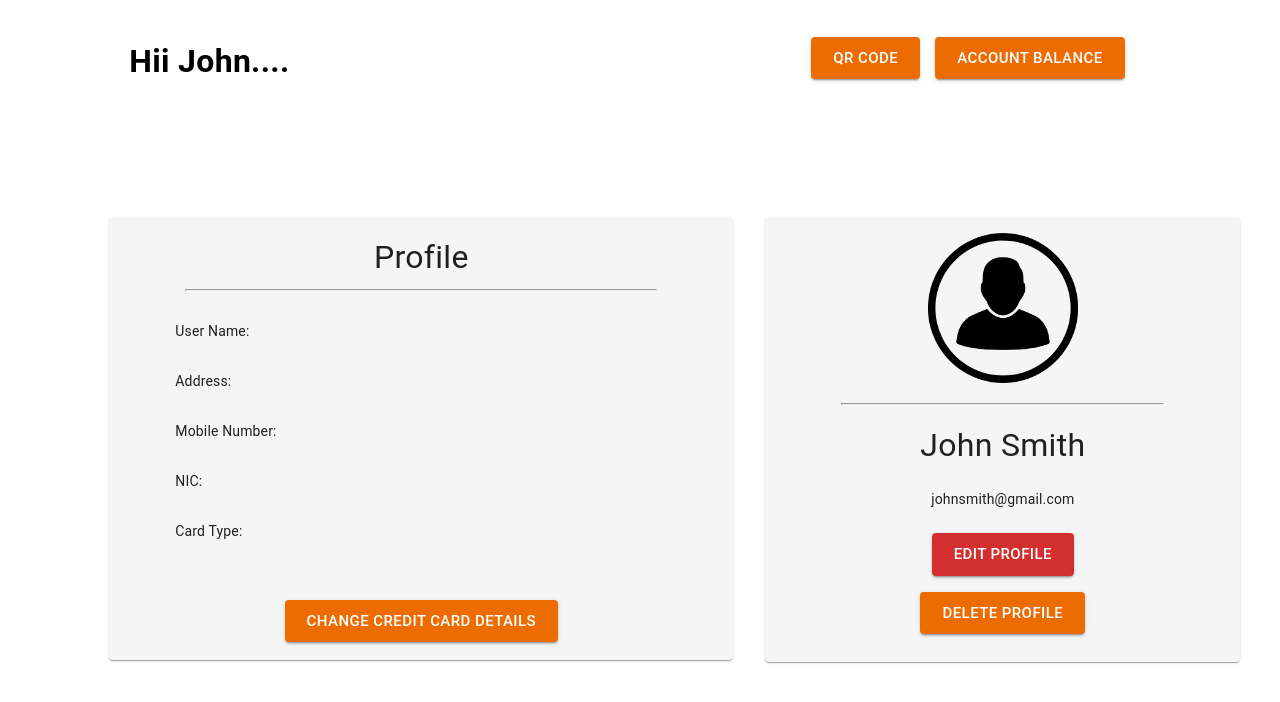
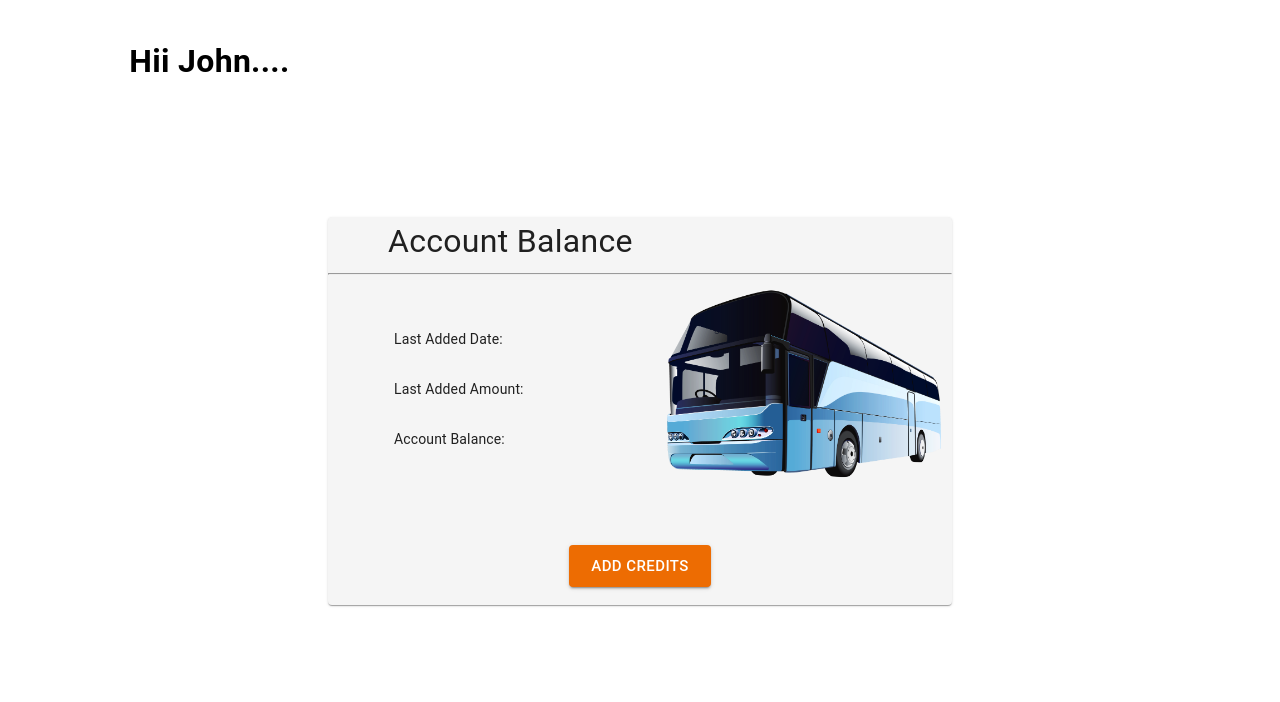
Before and after one commit to di-nethra/SSD-fixed, a React (Create React App) app in the folder ticketfrontend/: page / in a window 1280 px wide. Shown: the top 702 px of the page. Built offline with nearby package versions, Linux system fonts and the light colour scheme.

Commit message:
account balance page ui added

```diff
--- a/ticketfrontend/src/App.js
+++ b/ticketfrontend/src/App.js
@@ -1,11 +1,14 @@
 import logo from './logo.svg';
 import './App.css';
 import UserAccountDashboard from './components/user_profile/UserAccountDashboard';
+import AccountBalancePage from './components/user_profile/AccountBalancePage';
+
 
 function App() {
   return (
     <div className="App">
-     <UserAccountDashboard />
+     {/* <UserAccountDashboard /> */}
+     <AccountBalancePage />
     </div>
   );
 }
--- /dev/null
+++ b/ticketfrontend/src/components/user_profile/AccountBalancePage.js
@@ -0,0 +1,104 @@
+import React from "react";
+
+import Grid from "@mui/material/Grid";
+import Card from "@mui/material/Card";
+import CardActions from "@mui/material/CardActions";
+import CardContent from "@mui/material/CardContent";
+import Button from "@mui/material/Button";
+import Typography from "@mui/material/Typography";
+import busImage from "../../Assests/busImage.png"
+const AccountBalancePage = () => {
+  return (
+    <div>
+      <Grid container spacing={4} style={{ marginTop: "5px" }}>
+        <Grid item xs={1}></Grid>
+        <Grid item xs={6}>
+          <Typography
+            style={{
+              textAlign: "start",
+              marginLeft: "20px",
+              fontWeight: "bold",
+            }}
+            sx={{ fontSize: 32 }}
+          >
+            Hii John....
+          </Typography>
+        </Grid>
+        <Grid item xs={4}></Grid>
+      </Grid>
+      <Grid container spacing={4} style={{ marginTop: "100px" }}>
+        <Grid item xs={3}></Grid>
+        <Grid item xs={6}>
+          <Card sx={{ minWidth: 575 }} style={{ backgroundColor: "#f5f5f5" }}>
+          <Typography
+                style={{
+                  textAlign: "start",
+                  marginLeft: "60px",
+                }}
+                sx={{ fontSize: 32 }}
+              >
+                Account Balance
+              </Typography>
+          <hr  />
+            <Grid container spacing={4}>
+              <Grid item xs={6}>
+              <CardContent>
+
+
+              <Typography
+                style={{
+                  textAlign: "start",
+                  marginLeft: "50px",
+                  marginTop: "30px",
+                }}
+                variant="body2"
+              >
+                Last Added Date:
+              </Typography>
+              <Typography
+                style={{
+                  textAlign: "start",
+                  marginLeft: "50px",
+                  marginTop: "30px",
+                }}
+                variant="body2"
+              >
+                Last Added Amount:
+              </Typography>
+
+              <Typography
+                style={{
+                  textAlign: "start",
+                  marginLeft: "50px",
+                  marginTop: "30px",
+                }}
+                variant="body2"
+              >
+                Account Balance:
+              </Typography>
+            </CardContent>
+
+              </Grid>
+              <Grid item xs={6}>
+              <img src={busImage} style={{height:"200px"}} alt=""busImage/>
+               </Grid>
+
+            </Grid>
+
+
+            <CardActions
+              style={{ justifyContent: "center", marginBottom: "10px",marginTop:"50px" }}
+            >
+              <Button color="warning" variant="contained" size="large">
+                Add Credits
+              </Button>
+            </CardActions>
+          </Card>
+        </Grid>
+        <Grid item xs={3}></Grid>
+      </Grid>
+    </div>
+  );
+};
+
+export default AccountBalancePage;
```
Also changed, not shown: ticketfrontend/src/components/user_profile/UserAccountDashboard.js (+3 -7 lines), ticketfrontend/src/Assests/busImage.png (added).
